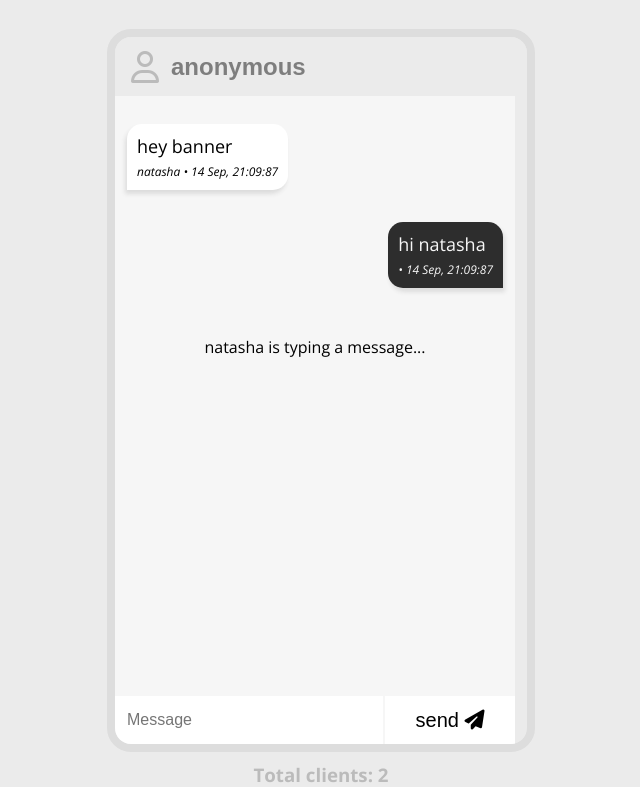
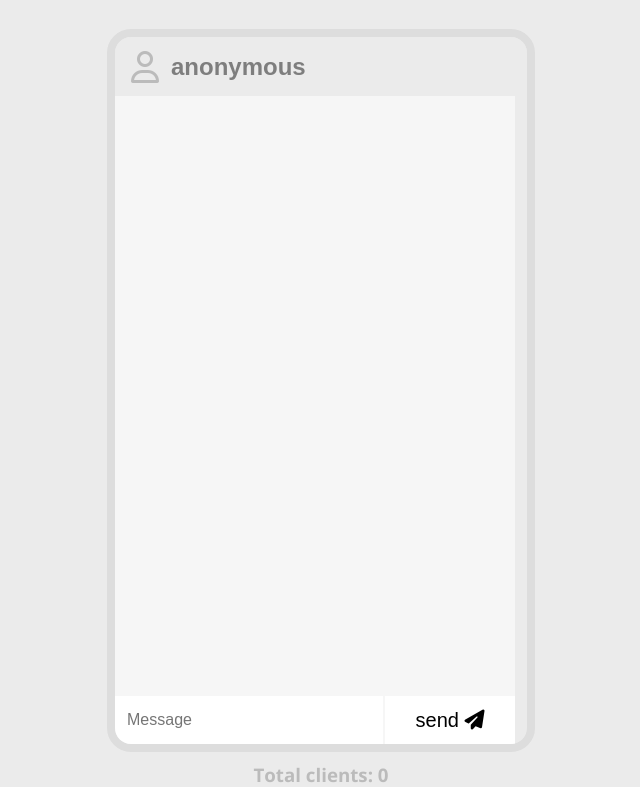
Before and after one commit to codewithsritam/chat-websocket, a website: page public/index.html in a window 1280 px wide. Shown: the part 78-865 px from the top of the page, without its empty margins (319-959 px from the left). Drawn offline with nearby package versions, Linux system fonts and the light colour scheme; no server answers.

Commit message:
update favicon and index.js

```diff
--- a/package.json
+++ b/package.json
@@ -5,8 +5,8 @@
   "main": "index.js",
   "scripts": {
     "test": "echo \"Error: no test specified\" && exit 1",
-    "start": "node app.js",
-    "dev": "nodemon app.js"
+    "start": "node index.js",
+    "dev": "nodemon index.js"
   },
   "keywords": [],
   "author": "",
--- a/public/index.html
+++ b/public/index.html
@@ -4,9 +4,10 @@
     <meta charset="UTF-8">
     <meta http-equiv="X-UA-Compatible", content="IE=edge">
     <meta name="viewport" content="width=device-width, initial-scale=1.0">
-    <title>sChat</title>
+    <title>iChat</title>
     <link rel="stylesheet" href="https://cdnjs.cloudflare.com/ajax/libs/font-awesome/6.6.0/css/all.min.css" integrity="sha512-Kc323vGBEqzTmouAECnVceyQqyqdsSiqLQISBL29aUW4U/M7pSPA/gEUZQqv1cwx4OnYxTxve5UMg5GT6L4JJg==" crossorigin="anonymous" referrerpolicy="no-referrer" />
     <link rel="stylesheet" href="style.css">
+    <link rel="shortcut icon" href="chat.png" type="image/x-icon">
 </head>
 <body>
     <h1 class="heading">
@@ -19,19 +20,7 @@
             <input type="text" class="name-input" id="name-input" value="anonymous" maxlength="20">
         </div>
 
-        <ul class="message-container" id="message-container">
-            <li class="message-left">
-                <p>hey banner</p>
-                <span>natasha &#x2022; 14 Sep, 21:09:87</span>
-            </li>
-            <li class="message-right">
-                <p>hi natasha</p>
-                <span>&#x2022; 14 Sep, 21:09:87</span>
-            </li>
-            <li class="message-typing">
-                <p>natasha is typing a message...</p>
-            </li>
-        </ul>
+        <ul class="message-container" id="message-container"></ul>
 
         <form class="message-form" id="message-form" autocomplete="off">
             <input type="text" name="message" id="message-input" class="message-input" placeholder="Message">
@@ -42,7 +31,7 @@
             </button>
         </form>
     </div>
-    <h3 class="total-clients" id="total-clients">Total clients: 2</h3>
+    <h3 class="total-clients" id="total-clients">Total clients: 0</h3>
 
     <script src="/socket.io/socket.io.js"></script>
     <script src="main.js"></script>
--- a/public/style.css
+++ b/public/style.css
@@ -49,6 +49,7 @@ body{
     overflow-y: scroll;
     overflow-x: hidden;
     padding: 12px;
+    list-style: none;
 }
 .message-container::-webkit-scrollbar{
     display: none;
@@ -63,7 +64,6 @@ body{
 .message-right{
     padding: 10px;
     max-width: fit-content;
-    list-style: none;
     font-size: 18px;
     margin: 1rem 0;
 }
```
Also changed, not shown: index.js (+13 -12 lines), public/chat.png (added).
